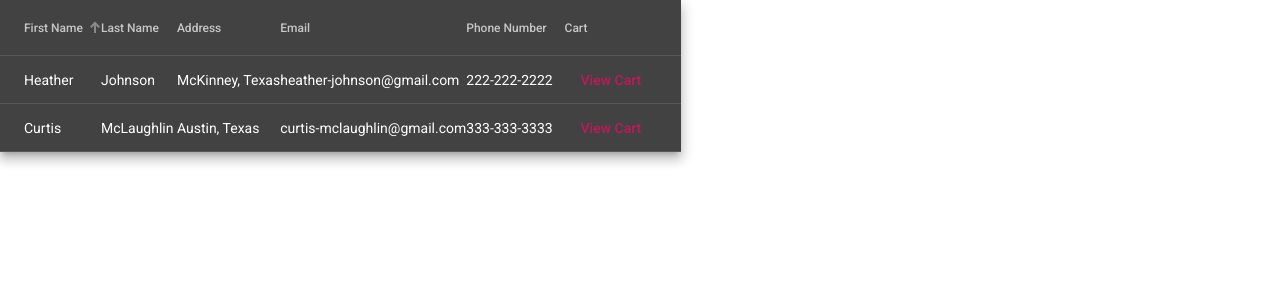
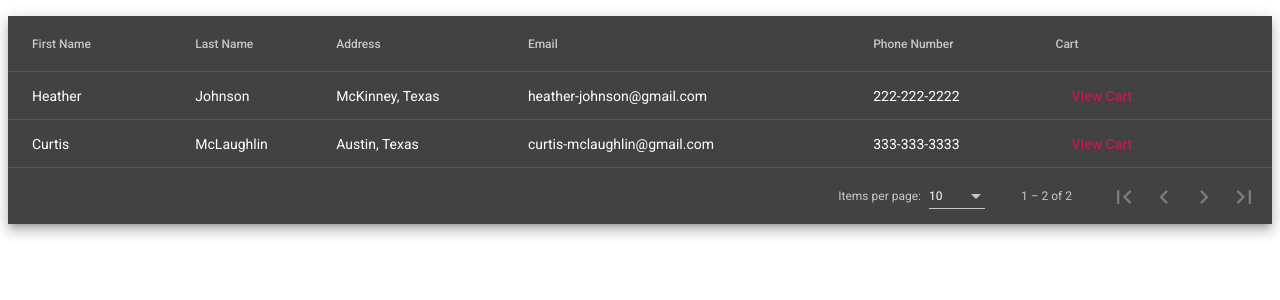
Before and after one commit to cmclaughlin24/angular-material-table, an Angular app: page / in a window 1280 px wide. Shown: the top 300 px of the page. Built offline with nearby package versions, Linux system fonts and the light colour scheme.

Commit message:
Table Paginator

```diff
--- a/src/app/app.component.html
+++ b/src/app/app.component.html
@@ -1 +1,6 @@
-<app-material-table [dataSource]="customers"></app-material-table>
+<div class="app-container">
+  <app-material-table
+    [dataSource]="customers"
+    [total]="customers.length"
+  ></app-material-table>
+</div>
--- a/src/app/app.component.scss
+++ b/src/app/app.component.scss
@@ -0,0 +1,4 @@
+
+.app-container {
+  width: 100%;
+}
--- a/src/app/components/material-table/material-table.component.html
+++ b/src/app/components/material-table/material-table.component.html
@@ -1,3 +1,4 @@
+<div class="mat-elevation-z8">
   <table
     mat-table
     matSort
@@ -6,7 +7,6 @@
     [dataSource]="dataSource"
     (matSortChange)="sortChangeHandler($event)"
     (cdkDropListDropped)="droppedHandler($event)"
-  class="mat-elevation-z8"
   >
     <ng-container
       *ngFor="let column of columns; let index"
@@ -42,3 +42,12 @@
     <tr mat-header-row *matHeaderRowDef="displayColumns"></tr>
     <tr mat-row *matRowDef="let row; columns: displayColumns"></tr>
   </table>
+  <mat-paginator
+    showFirstLastButtons
+    [length]="total"
+    [pageSize]="pageSize"
+    [pageIndex]="pageIndex"
+    [pageSizeOptions]="pageSizeOptions"
+    (page)="pageHandler($event)"
+  ></mat-paginator>
+</div>
--- a/src/app/components/material-table/material-table.component.scss
+++ b/src/app/components/material-table/material-table.component.scss
@@ -0,0 +1,4 @@
+
+.mat-table {
+  width: 100%;
+}
--- a/src/app/components/material-table/material-table.component.ts
+++ b/src/app/components/material-table/material-table.component.ts
@@ -1,6 +1,5 @@
 import { CdkDragDrop, moveItemInArray } from '@angular/cdk/drag-drop';
 import { Component, EventEmitter, Input, OnInit, Output } from '@angular/core';
-import { Sort } from '@angular/material/sort';
 import { MaterialTableColumn } from 'src/app/models/material-table-column.model';
 
 @Component({
@@ -11,6 +10,7 @@ import { MaterialTableColumn } from 'src/app/models/material-table-column.model'
 export class MaterialTableComponent implements OnInit {
   // Input Bindings.
   @Input() dataSource: any;
+  @Input() total: number = 0;
 
   // Output Bindings.
   @Output() sortChange = new EventEmitter<any>();
@@ -23,10 +23,13 @@ export class MaterialTableComponent implements OnInit {
     { column: 'phoneNumber', label: 'Phone Number', field: 'contactInfo.phoneNumber' },
     { column: 'cart', label: 'Cart', field: 'cart' },
   ];
+  readonly pageSizeOptions: number[] = [5, 10, 25, 50];
 
   displayColumns: string[] = this.columns.map(
     (column: MaterialTableColumn) => column.column
   );
+  pageSize: number = 10;
+  pageIndex: number = 0;
 
   constructor() {}
 
@@ -79,4 +82,8 @@ export class MaterialTableComponent implements OnInit {
 
     return error;
   }
+
+  pageHandler(event: any): void {
+    // Todo: Implement pageHandler method.
+  }
 }
--- a/src/styles.scss
+++ b/src/styles.scss
@@ -1,4 +1,12 @@
 /* You can add global styles to this file, and also import other style files */
 
-html, body { height: 100%; }
-body { margin: 0; font-family: Roboto, "Helvetica Neue", sans-serif; }
+html,
+body {
+  height: 100%;
+}
+
+body {
+  margin: 0;
+  padding: 1rem 0.5rem;
+  font-family: Roboto, "Helvetica Neue", sans-serif;
+}
```
Lines whose indentation alone changed are shown as unchanged.
